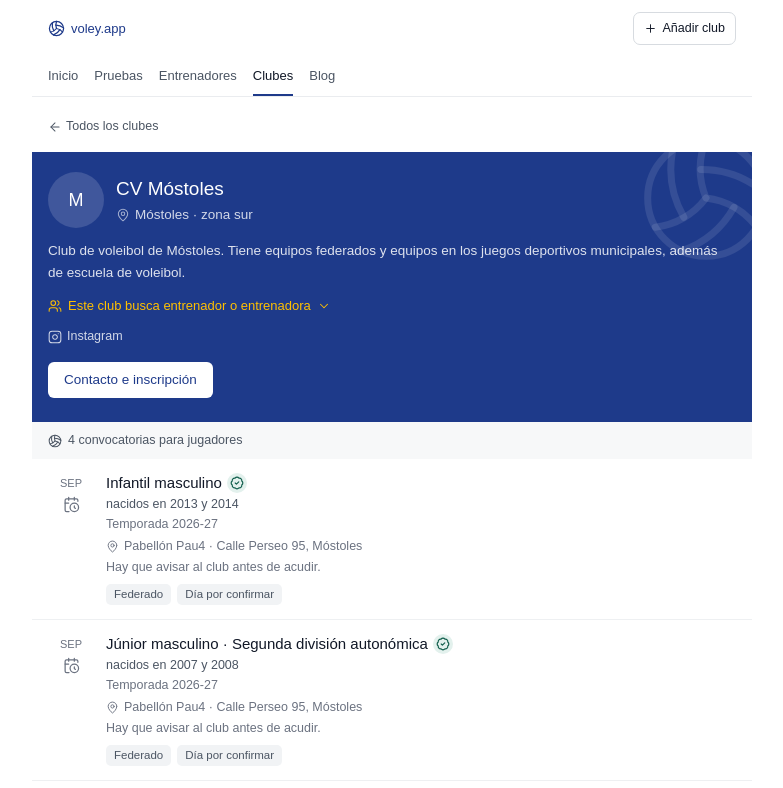
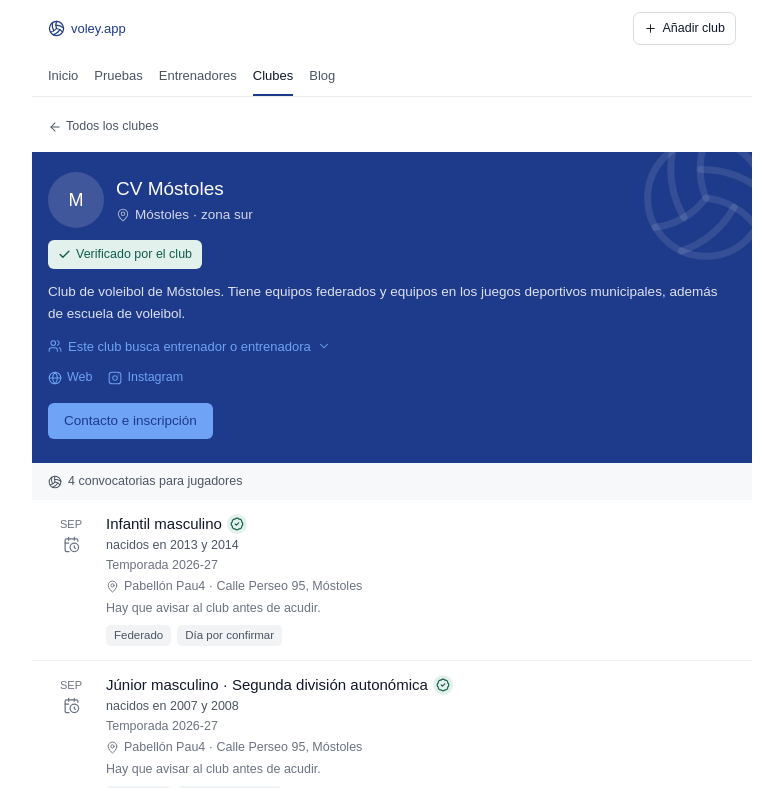
Before and after one commit to MO-Laura-MO/busco-equipo-jugador, a Next.js app: page /clubes/cv-mostoles in a window 1280 px wide. Shown: the top 788 px of the page, without its empty margins (248-1031 px from the left). Built offline with nearby package versions, Linux system fonts and the light colour scheme; a web font is replaced by a local one.

Commit message:
Dos azules de marca en ficha de club, badge de perfil verificado y web de CV Móstoles

```diff
--- a/app/clubes/[id]/page.tsx
+++ b/app/clubes/[id]/page.tsx
@@ -4,6 +4,7 @@ import { notFound } from "next/navigation";
 import {
   ArrowLeft,
   CalendarClock,
+  Check,
   ChevronDown,
   Clock,
   Facebook,
@@ -126,6 +127,10 @@ export default async function FichaClub({
   const lista = convocatoriasDeClub(club.id);
   const vacantes = vacantesDeClub(club.id);
   const zona = ZONAS.find((z) => z.valor === club.zona)?.etiqueta ?? club.zona;
+  // No hay un campo "origen" propio en Club: se considera el perfil verificado
+  // por el club si al menos una convocatoria o vacante suya viene de origen "club".
+  const perfilVerificado =
+    lista.some((c) => c.origen === "club") || vacantes.some((v) => v.origen === "club");
 
   const eventosJsonLd = lista
     .filter((c) => c.tipoFecha === "exacta" && c.fecha)
@@ -192,6 +197,14 @@ export default async function FichaClub({
             </p>
           </div>
         </div>
+
+        {perfilVerificado && (
+          <span className="relative mt-3 inline-flex items-center gap-[5px] rounded-[6px] bg-verificado-tinte px-[10px] py-[5px] text-[12.5px] font-medium text-verificado">
+            <Check size={13} strokeWidth={2.5} />
+            Verificado por el club
+          </span>
+        )}
+
         {club.descripcion && (
           <p className="relative mt-3 text-[13.5px] leading-relaxed text-white/85">
             {club.descripcion}
@@ -201,7 +214,7 @@ export default async function FichaClub({
         {vacantes.length > 0 && (
           <a
             href="#entrenadores"
-            className="relative mt-3 flex items-center gap-[6px] text-[13px] font-medium text-amarillo hover:underline"
+            className="relative mt-3 flex items-center gap-[6px] text-[13px] font-medium text-acento-claro hover:underline"
           >
             <Users size={14} strokeWidth={1.75} className="shrink-0" />
             Este club busca entrenador o entrenadora
@@ -216,7 +229,7 @@ export default async function FichaClub({
                 href={club.web}
                 target="_blank"
                 rel="noopener noreferrer"
-                className="flex items-center gap-[5px] text-[12.5px] text-white/80 hover:text-white"
+                className="flex items-center gap-[5px] text-[12.5px] text-acento-claro hover:text-white"
               >
                 <Globe size={14} strokeWidth={1.75} />
                 Web
@@ -230,7 +243,7 @@ export default async function FichaClub({
                   href={r.url}
                   target="_blank"
                   rel="noopener noreferrer"
-                  className="flex items-center gap-[5px] text-[12.5px] text-white/80 hover:text-white"
+                  className="flex items-center gap-[5px] text-[12.5px] text-acento-claro hover:text-white"
                 >
                   <Icono size={14} strokeWidth={1.75} />
                   {NOMBRE_RED[r.tipo]}
--- a/app/globals.css
+++ b/app/globals.css
@@ -15,6 +15,7 @@
 
   --color-acento: #1e3a8a; /* azul marca */
   --color-acento-tinte: #e3e9f8;
+  --color-acento-claro: #6ea3f5; /* azul claro, para enlaces y botones sobre fondo bg-acento */
   --color-amarillo: #ffc000; /* segundo color de marca */
 
   --color-verificado: #0e5c4a; /* verde semántico (solo etiqueta Verificado) */
--- a/components/ContactoClub.tsx
+++ b/components/ContactoClub.tsx
@@ -33,7 +33,7 @@ export default function ContactoClub({
       <button
         type="button"
         onClick={() => setVisible(true)}
-        className="rounded-[6px] bg-white px-4 py-[8px] text-[13.5px] font-medium text-acento hover:bg-white/90"
+        className="rounded-[6px] bg-acento-claro px-4 py-[8px] text-[13.5px] font-medium text-acento hover:opacity-90"
       >
         {formularioUrl ? "Contacto e inscripción" : "Ver contacto"}
       </button>
--- a/data/clubes.json
+++ b/data/clubes.json
@@ -718,7 +718,7 @@
   "nombre": "CV Móstoles",
   "municipio": "Móstoles",
   "zona": "sur",
-  "web": "",
+  "web": "https://www.cvmostoles.com/",
   "redes": [
    {
     "tipo": "instagram",
```
